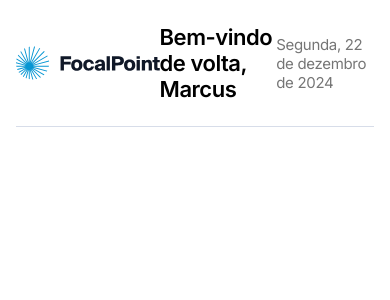
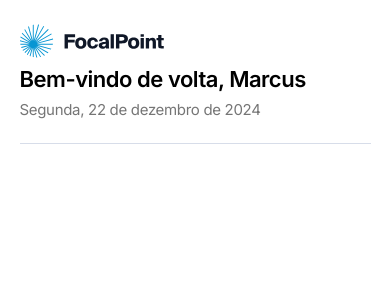
Before and after one commit to Brunowcst/testelegaplan, a Next.js app: page / in a window 390 px wide. Shown: the top 300 px of the page. Built offline with nearby package versions, Linux system fonts and the light colour scheme.

Commit message:
navbar responsiveness

```diff
--- a/components/header/styles.module.css
+++ b/components/header/styles.module.css
@@ -32,3 +32,12 @@
     line-height: normal;
     letter-spacing: -0.32px;
 }
+
+@media (max-width: 810px) {
+    .header {
+        flex-direction: column;
+        align-items: start;
+        gap: 8px;
+        width: 90%;
+    }
+}
```
